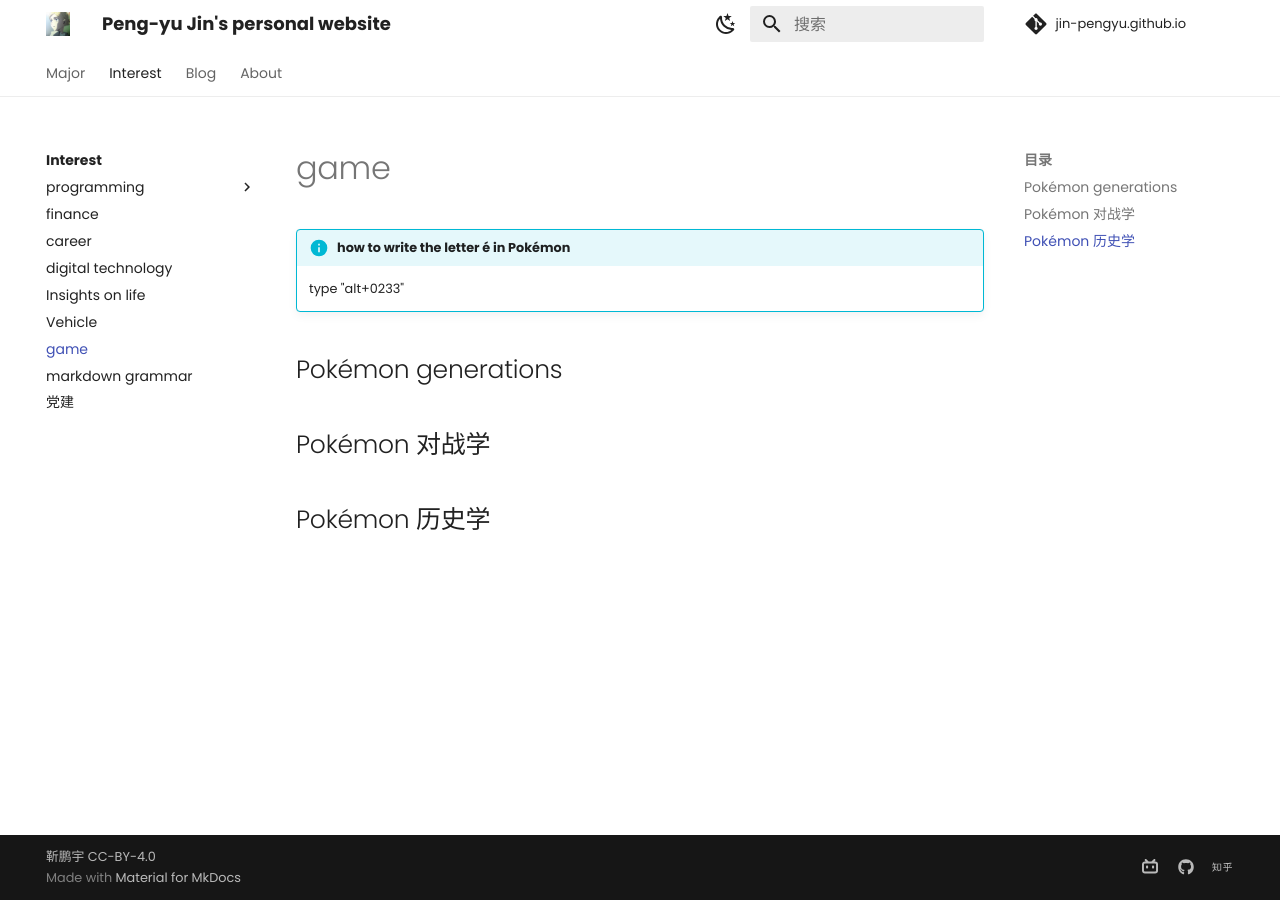
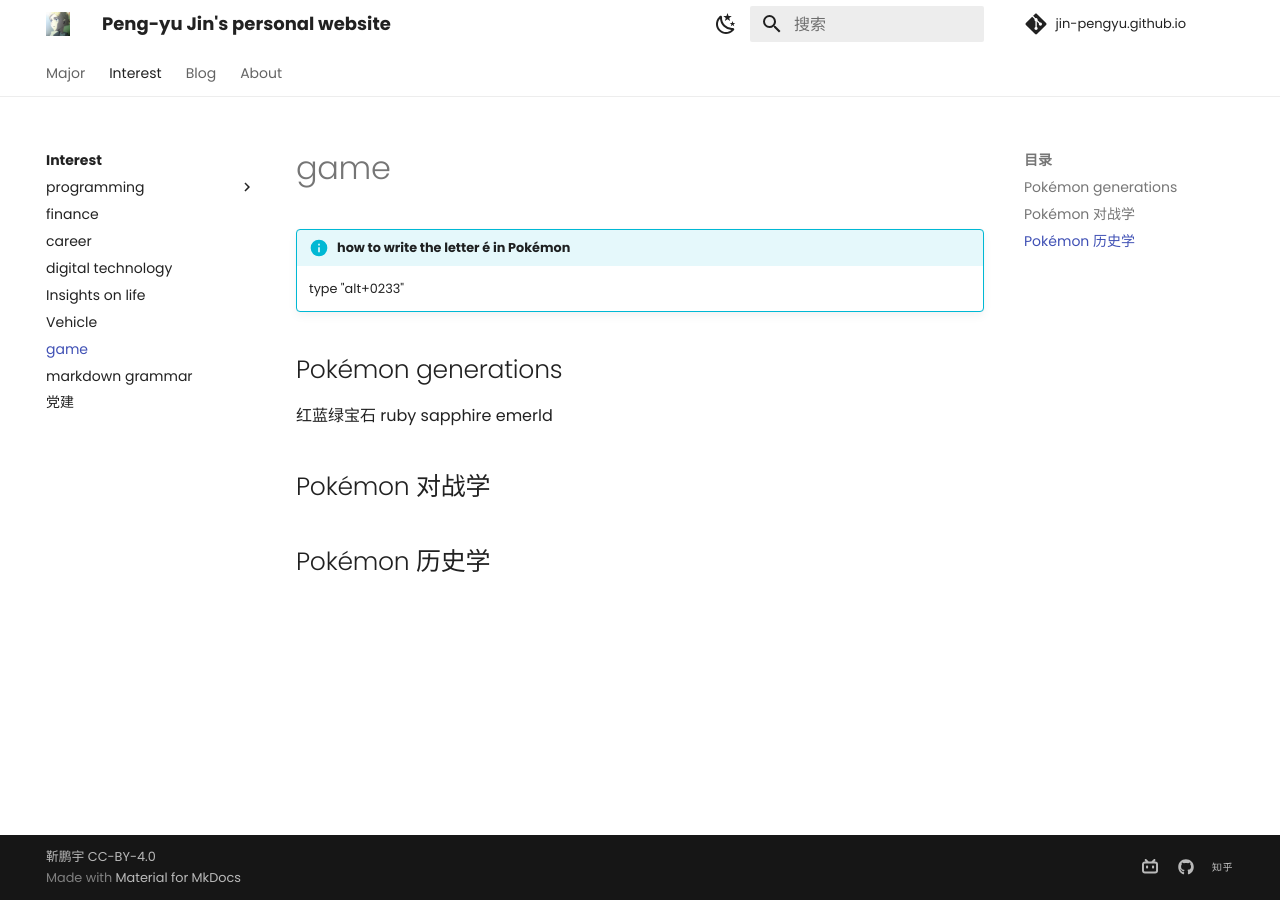
Before and after one commit to Pengyu-Jin/Pengyu-Jin.github.io, an MkDocs documentation site: the page built from docs/interest/game/pokemon.md, in a window 1280 px wide. Built offline with MkDocs 1.6.1 and Material for MkDocs 9.7.7, drawn with Linux system fonts in a browser that asks for light colours; comment, search, counter and statistics services are not loaded.

Commit message:
20240927

```diff
--- a/docs/interest/game/pokemon.md
+++ b/docs/interest/game/pokemon.md
@@ -4,7 +4,8 @@
     type "alt+0233"
 
 ## Pokémon generations
-
+红蓝绿宝石
+ruby sapphire emerld
 
 ## Pokémon 对战学
 
```
